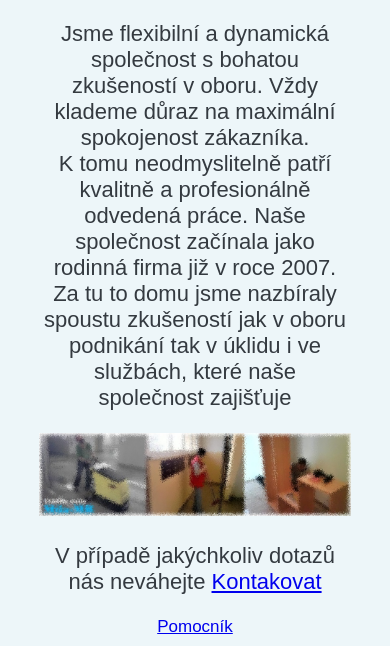
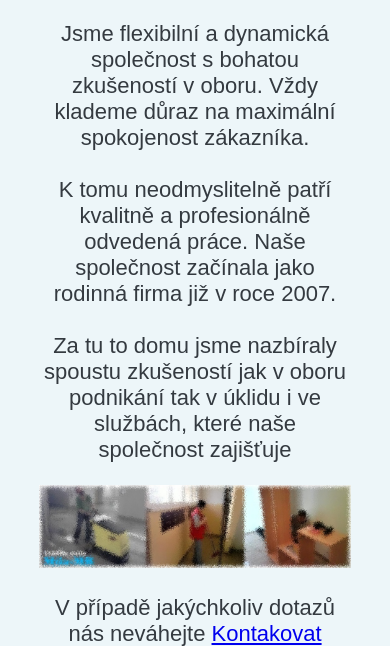
Before and after one commit to lokomotivaf/ivanenko, a plain HTML site: page projekty/teststr/index.html in a window 390 px wide. Shown: the part 454-1100 px from the top of the page. Drawn offline with Linux system fonts and the light colour scheme.

Commit message:
Update index.html
add br to html index mobile

```diff
--- a/projekty/teststr/index.html
+++ b/projekty/teststr/index.html
@@ -18,7 +18,7 @@
       </nav>
       <div class="hlavni">
         <h1>O NÁS</h1>
-        <p>Jsme flexibilní a dynamická společnost s bohatou zkušeností v oboru. Vždy klademe důraz na maximální spokojenost zákazníka. <br>K tomu neodmyslitelně patří kvalitně a profesionálně odvedená práce. Naše společnost začínala jako rodinná firma již v roce 2007. <br>Za tu to domu jsme nazbíraly spoustu zkušeností jak v oboru podnikání tak v úklidu i ve službách, které naše společnost zajišťuje</p>
+        <p>Jsme flexibilní a dynamická společnost s bohatou zkušeností v oboru. Vždy klademe důraz na maximální spokojenost zákazníka. <br><span class="mobile"><br></span>K tomu neodmyslitelně patří kvalitně a profesionálně odvedená práce. Naše společnost začínala jako rodinná firma již v roce 2007. <br> <span class="mobile"><br></span>Za tu to domu jsme nazbíraly spoustu zkušeností jak v oboru podnikání tak v úklidu i ve službách, které naše společnost zajišťuje</p>
         <div class="obrazek">
           <img src="img/image004.jpeg" alt="">
         </div>
```
